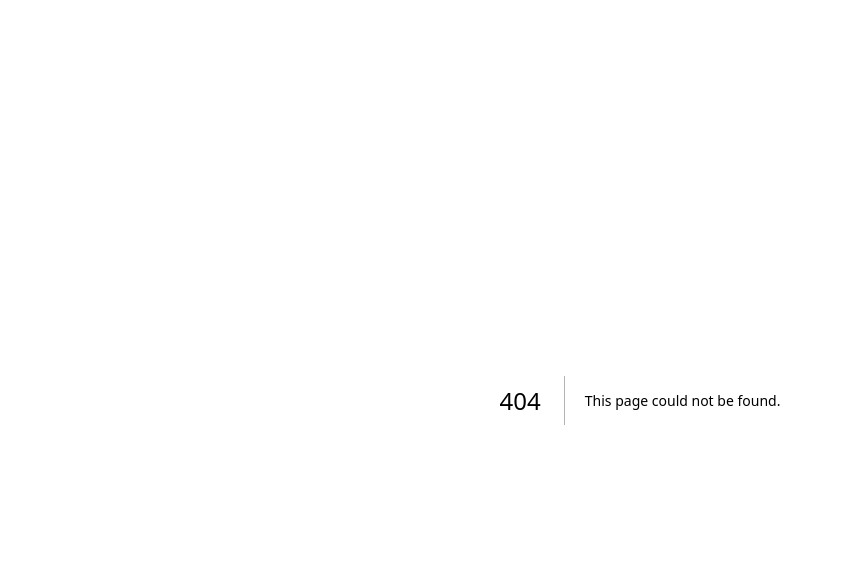
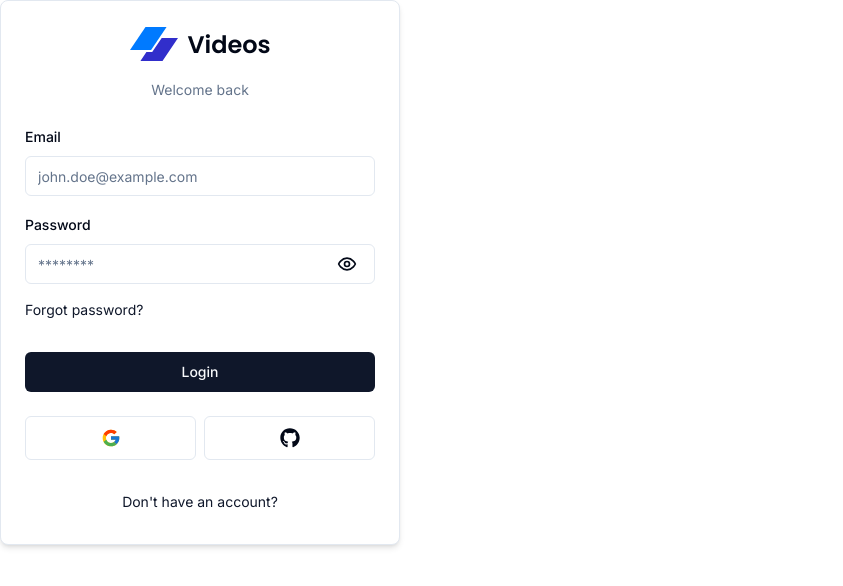
Before and after one commit to abudusamad/VideoPlatform, a Next.js app: page /auth/register in a window 1280 px wide. Before the commit this address had no page. Shown: the top 586 px of the page, without its empty margins (0-843 px from the left). Built offline with nearby package versions, Linux system fonts and the light colour scheme.

Commit message:
remove env

```diff
--- /dev/null
+++ b/app/auth/register/page.tsx
@@ -0,0 +1,11 @@
+import { RegisterForm } from "@/components/auth/register-form";
+
+const RegisterPage = () => {
+    return (
+        <>
+            <RegisterForm />
+        </>
+     );
+}
+
+export default RegisterPage;
--- /dev/null
+++ b/components/auth/register-form.tsx
@@ -0,0 +1,130 @@
+"use client";
+
+import * as z from "zod";
+import { useForm } from "react-hook-form";
+import { useState, useTransition } from "react";
+import { useSearchParams } from "next/navigation";
+import { zodResolver } from "@hookform/resolvers/zod";
+import Link from "next/link";
+
+import { Input } from "@/components/ui/input";
+import {
+  Form,
+  FormControl,
+  FormField,
+  FormItem,
+  FormLabel,
+  FormMessage,
+} from "@/components/ui/form";
+import { CardWrapper } from "@/components/auth/card-wrapper";
+import { Button } from "@/components/ui/button";
+import { LoginSchema } from "@/schemas";
+import { EyeIcon, EyeOffIcon } from "lucide-react";
+
+export const RegisterForm = () => {
+  const searchParams = useSearchParams();
+  const callbackUrl = searchParams.get("callbackUrl");
+  const urlError =
+    searchParams.get("error") === "OAuthAccountNotLinked"
+      ? "Email already in use with different provider!"
+      : "";
+
+  const [showTwoFactor, setShowTwoFactor] = useState(false);
+  const [error, setError] = useState<string | undefined>("");
+  const [success, setSuccess] = useState<string | undefined>("");
+  const [isPending, startTransition] = useTransition();
+  const [showPassword, setShowPassword] = useState(false);
+
+  const form = useForm<z.infer<typeof LoginSchema>>({
+    resolver: zodResolver(LoginSchema),
+    defaultValues: {
+      email: "",
+      password: "",
+    },
+  });
+
+  const onSubmit = (values: z.infer<typeof LoginSchema>) => {
+    setError("");
+    setSuccess("");
+    console.log("Login form submitted with values: ", values);
+  };
+
+  return (
+    <CardWrapper
+      headerLabel="Welcome back"
+      backButtonLabel="Don't have an account?"
+      backButtonHref="/auth/register"
+      showSocial
+    >
+      <Form {...form}>
+        <form onSubmit={form.handleSubmit(onSubmit)} className="space-y-6">
+          <div className="space-y-4">
+            <FormField
+              control={form.control}
+              name="email"
+              render={({ field }) => (
+                <FormItem>
+                  <FormLabel>Email</FormLabel>
+                  <FormControl>
+                    <Input
+                      {...field}
+                      disabled={isPending}
+                      placeholder="john.doe@example.com"
+                      type="email"
+                    />
+                  </FormControl>
+                  <FormMessage />
+                </FormItem>
+              )}
+            />
+            <FormField
+              control={form.control}
+              name="password"
+              render={({ field }) => (
+                <FormItem>
+                  <FormLabel>Password</FormLabel>
+                  <FormControl>
+                    <div className="relative">
+                      <Input
+                        {...field}
+                        disabled={isPending}
+                       placeholder="********"
+                        type={showPassword ? "text" : "password"}
+                      />
+                      <Button
+                        className="absolute inset-y-0 right-2 flex items-center"
+                        size="icon"
+                        variant="ghost"
+                        onClick={() => setShowPassword(!showPassword)}
+                        type="button"
+                      >
+                        {showPassword ? (
+                          <EyeOffIcon className="w-5 h-5" />
+                        ) : (
+                          <EyeIcon className="w-5 h-5" />
+                        )}
+                      </Button>
+                    </div>
+                  </FormControl>
+                  <Button
+                    size="sm"
+                    variant="link"
+                    asChild
+                    className="px-0 font-normal"
+                  >
+                    <Link href="/auth/reset">Forgot password?</Link>
+                  </Button>
+                  <FormMessage />
+                </FormItem>
+              )}
+            />
+          </div>
+
+          <Button disabled={isPending} type="submit" className="w-full">
+            Login
+          </Button>
+        </form>
+      </Form>
+    </CardWrapper>
+  );
+};
```
Also changed, not shown: 2 other files (tests, documents, lock files or other folders).
